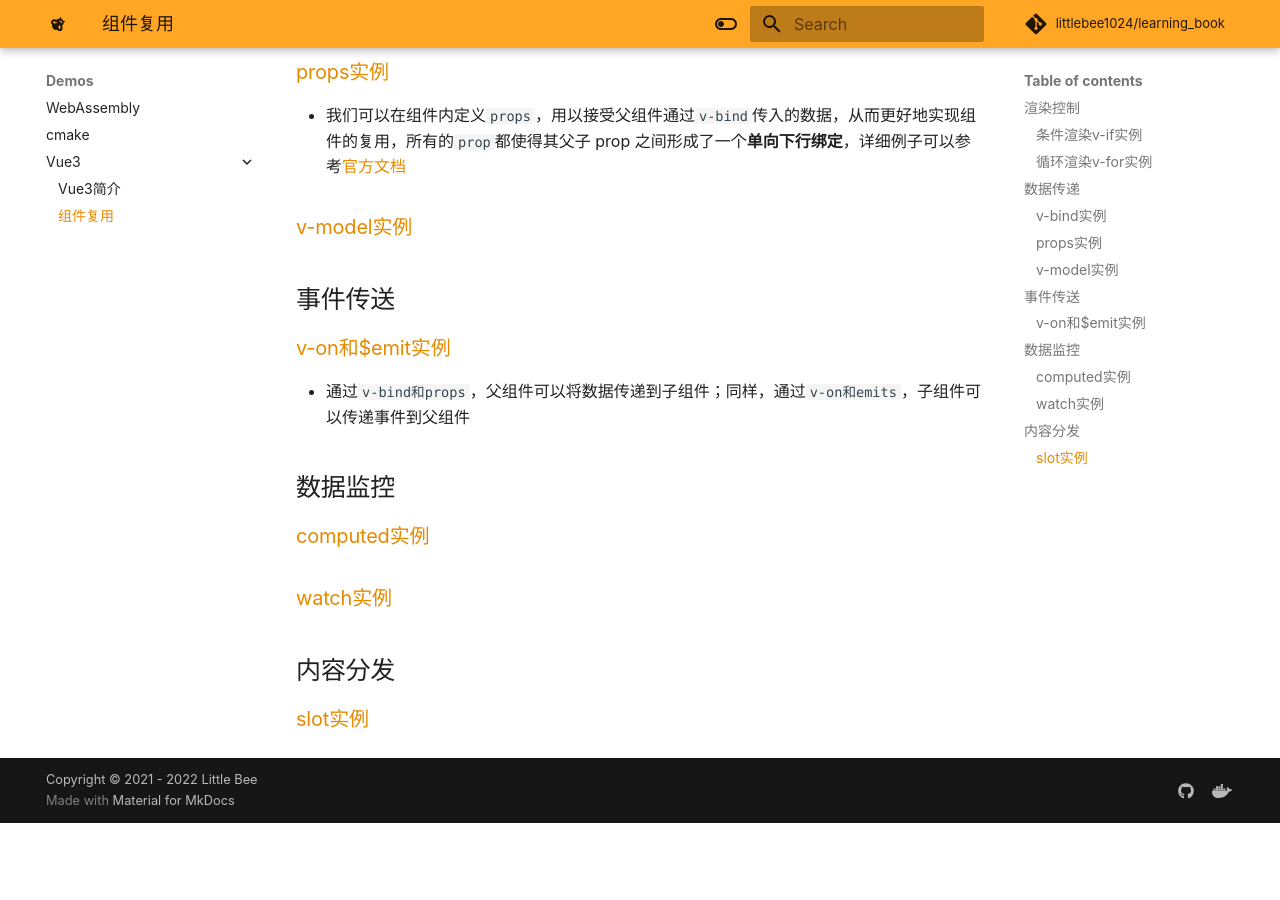
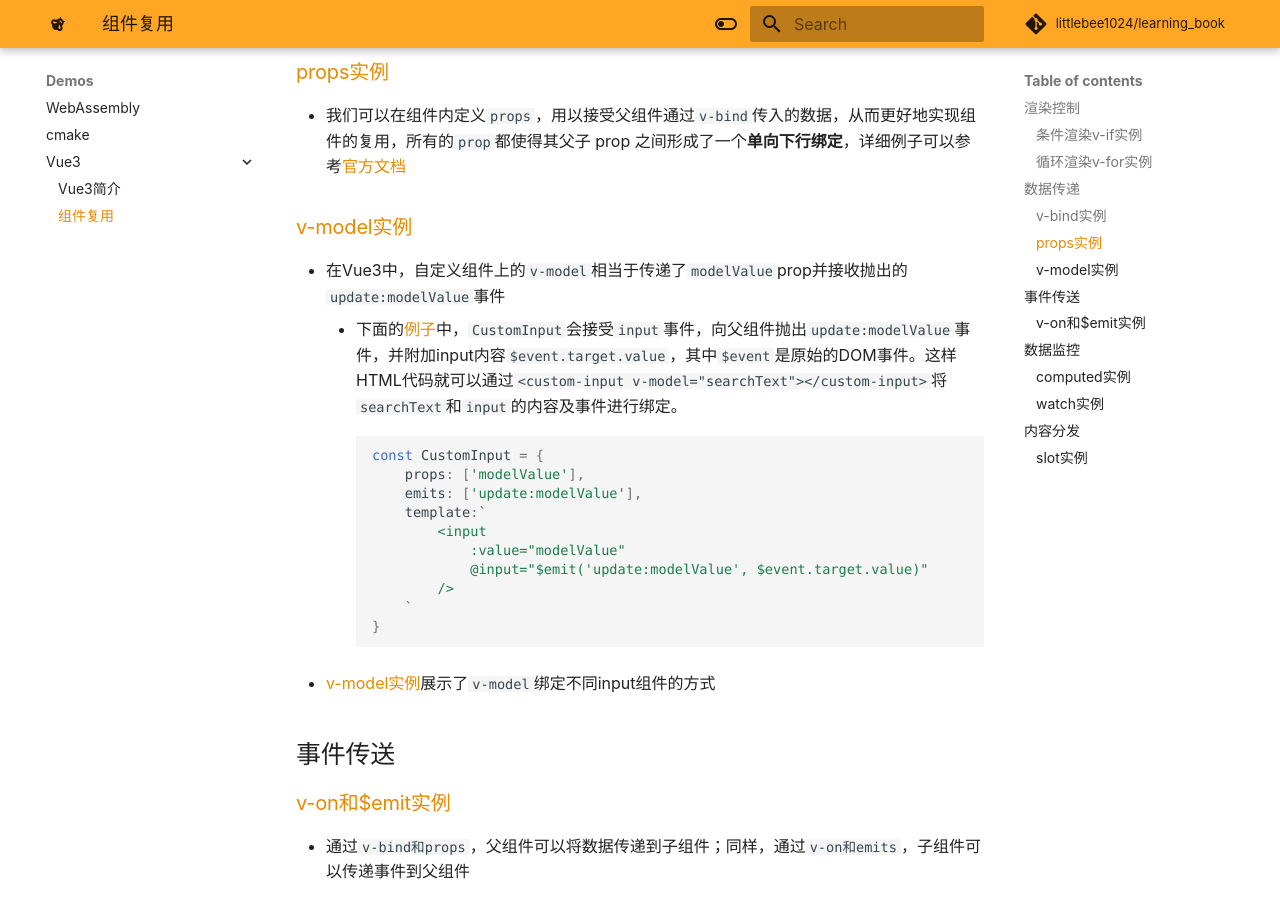
Before and after one commit to LittleBee1024/learning_book, an MkDocs documentation site: the page built from docs/demos/vue/components/README.md, in a window 1280 px wide and 900 px high, scrolled down 2751 px. Built offline with MkDocs 1.6.1 and Material for MkDocs 9.7.7, drawn with Linux system fonts in a browser that asks for light colours; some web fonts are replaced; comment, search, counter and statistics services are not loaded; before the commit the page ends 3574 px from its top, so only the background shows below that.

Commit message:
update doc

````diff
--- a/docs/demos/vue/components/README.md
+++ b/docs/demos/vue/components/README.md
@@ -78,6 +78,21 @@
 * 我们可以在组件内定义`props`，用以接受父组件通过`v-bind`传入的数据，从而更好地实现组件的复用，所有的`prop`都使得其父子 prop 之间形成了一个**单向下行绑定**，详细例子可以参考[官方文档](https://v3.cn.vuejs.org/guide/component-props.html)
 
 ### [v-model实例](./code/v-model)
+* 在Vue3中，自定义组件上的`v-model`相当于传递了`modelValue`prop并接收抛出的`update:modelValue`事件
+    * 下面的[例子](./code/v-model/internal)中，`CustomInput`会接受`input`事件，向父组件抛出`update:modelValue`事件，并附加input内容`$event.target.value`，其中`$event`是原始的DOM事件。这样HTML代码就可以通过`<custom-input v-model="searchText"></custom-input>`将`searchText`和`input`的内容及事件进行绑定。
+    ```js
+    const CustomInput = {
+        props: ['modelValue'],
+        emits: ['update:modelValue'],
+        template:`
+            <input
+                :value="modelValue"
+                @input="$emit('update:modelValue', $event.target.value)"
+            />
+        `
+    }
+    ```
+* [v-model实例](./code/v-model)展示了`v-model`绑定不同input组件的方式
 
 ## 事件传送
 
````
Also changed, not shown: docs/demos/vue/components/code/v-model/index.html (added, +49 -0 lines), docs/demos/vue/components/code/v-model/index.js (added, +18 -0 lines), docs/demos/vue/components/code/v-model/internal/index.html (added, +15 -0 lines), docs/demos/vue/components/code/v-model/internal/index.js (added, +23 -0 lines).
